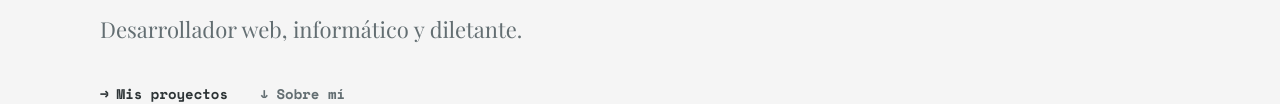
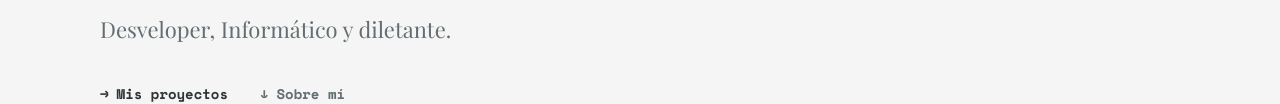
Before and after one commit to DrDigett/portafolio, a plain HTML site: page index.html in a window 1280 px wide. Shown: the part 303-407 px from the top of the page. Drawn offline with nearby package versions, Linux system fonts and the light colour scheme; a web font is replaced by a local one.

Commit message:
rediseño

```diff
--- a/index.html
+++ b/index.html
@@ -65,7 +65,7 @@
           </h1>
         </div>
 
-        <p class="hero__subtitle" data-typewriter-sub data-text="Desarrollador web, informático y diletante." style="visibility:hidden"></p>
+        <p class="hero__subtitle" data-typewriter-sub data-text="Desveloper, Informático y diletante." style="visibility:hidden"></p>
 
         <nav class="hero__actions" aria-label="Acciones principales">
           <a href="proyectos.html" class="hero__action-link">Mis proyectos</a>
```
